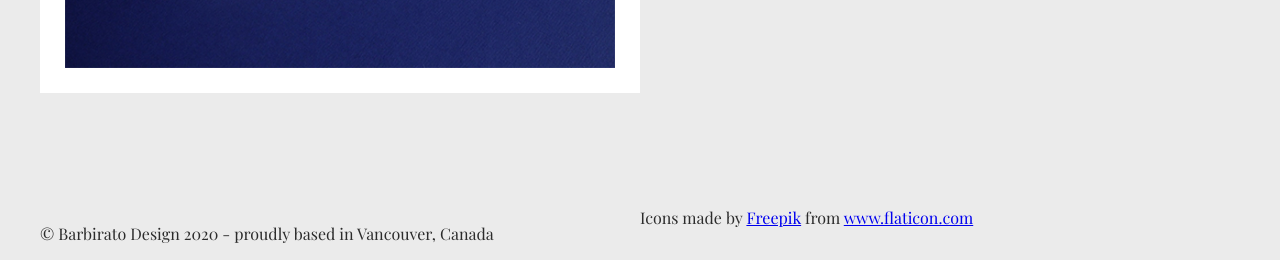
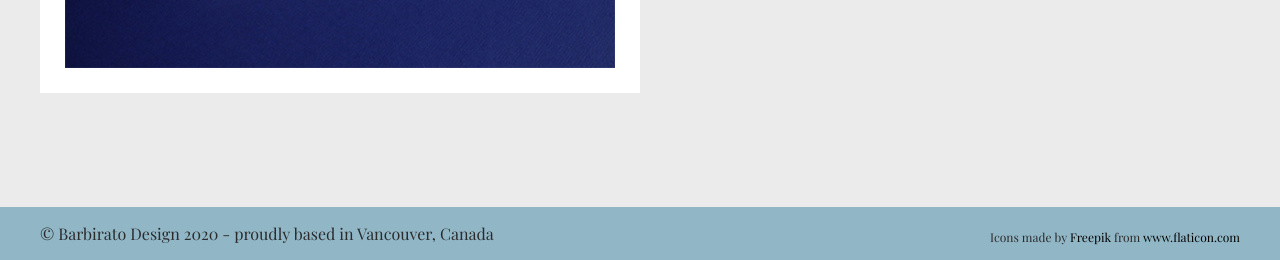
Before and after one commit to andybarbirato/barbiratodesign, a plain HTML site: page index.html in a window 1280 px wide. Shown: the part 3257-3517 px from the top of the page. Drawn offline with nearby package versions, Linux system fonts and the light colour scheme; a web font is replaced by a local one.

Commit message:
Modified footer alignment and font size

```diff
--- a/css/main.css
+++ b/css/main.css
@@ -146,7 +146,7 @@ nav ul li a {
 
 /******** ABOUT **********/
 #about {
-	background-color: #91b7c7;
+	background: #91b7c7;
 }
 
 #about .full-width {
@@ -253,5 +253,23 @@ span.wave {
 }
 /******** FOOTER **********/
 footer {
-	background: #ebebeb;
+	background: #91b7c7;
 }
+
+footer p {
+	font-family: 'Playfair Display', serif;
+	font-size: 16px;
+}
+
+#attribution {
+	float: right;
+}
+.attr-p {
+	font-size: 12px;
+	padding: 10px 0 0 0;
+}
+
+footer a {
+	color: #000000;
+	text-decoration: none;
+}
--- a/index.html
+++ b/index.html
@@ -104,7 +104,9 @@
 	    			<p>&#169; Barbirato Design 2020 - proudly based in Vancouver, Canada</p>
 	    		</div>
 	    		<div class="half-width">
-	    			<div>Icons made by <a href="https://www.flaticon.com/authors/freepik" title="Freepik">Freepik</a> from <a href="https://www.flaticon.com/" title="Flaticon">www.flaticon.com</a></div>
+	    			<div id="attribution">
+	    				<p class="attr-p">Icons made by <a href="https://www.flaticon.com/authors/freepik" title="Freepik">Freepik</a> from <a href="https://www.flaticon.com/" title="Flaticon">www.flaticon.com</a></p>
+	    			</div>
 	    		</div>
 
 	    	</div>
```
